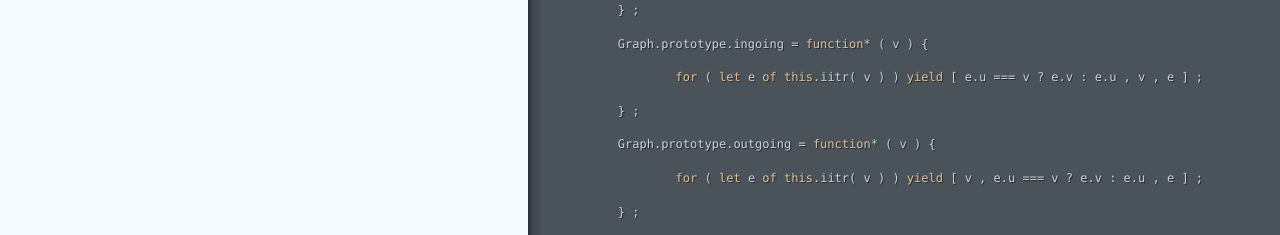
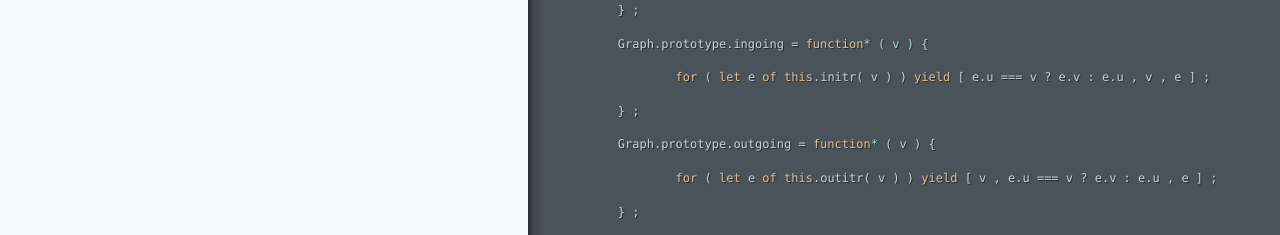
Before and after one commit to graph-data-structure/adjacency-list, a plain HTML site: page MultiGraph.html in a window 1280 px wide. Shown: the part 1696-1931 px from the top of the page. Drawn offline with Linux system fonts and the light colour scheme.

Commit message:
undefined

```diff
--- a/MultiGraph.html
+++ b/MultiGraph.html
@@ -71,13 +71,13 @@ a classical Doubly Linked List implementation.</p></div></div><div class="code">
 
 	Graph.prototype.ingoing = <span class="hljs-function"><span class="hljs-keyword">function</span>* (<span class="hljs-params"> v </span>) </span>{
 
-		<span class="hljs-keyword">for</span> ( <span class="hljs-keyword">let</span> e <span class="hljs-keyword">of</span> <span class="hljs-keyword">this</span>.iitr( v ) ) <span class="hljs-keyword">yield</span> [ e.u === v ? e.v : e.u , v , e ] ;
+		<span class="hljs-keyword">for</span> ( <span class="hljs-keyword">let</span> e <span class="hljs-keyword">of</span> <span class="hljs-keyword">this</span>.initr( v ) ) <span class="hljs-keyword">yield</span> [ e.u === v ? e.v : e.u , v , e ] ;
 
 	} ;
 
 	Graph.prototype.outgoing = <span class="hljs-function"><span class="hljs-keyword">function</span>* (<span class="hljs-params"> v </span>) </span>{
 
-		<span class="hljs-keyword">for</span> ( <span class="hljs-keyword">let</span> e <span class="hljs-keyword">of</span> <span class="hljs-keyword">this</span>.iitr( v ) ) <span class="hljs-keyword">yield</span> [ v , e.u === v ? e.v : e.u , e ] ;
+		<span class="hljs-keyword">for</span> ( <span class="hljs-keyword">let</span> e <span class="hljs-keyword">of</span> <span class="hljs-keyword">this</span>.outitr( v ) ) <span class="hljs-keyword">yield</span> [ v , e.u === v ? e.v : e.u , e ] ;
 
 	} ;
 
```
